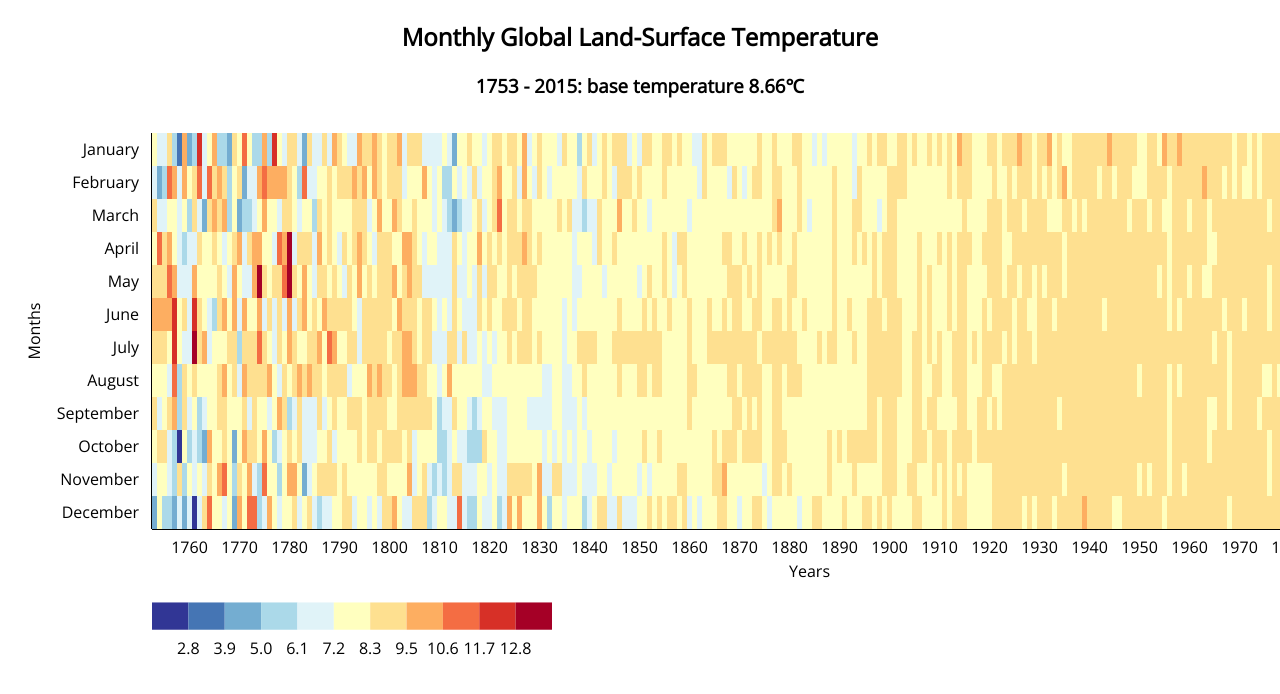
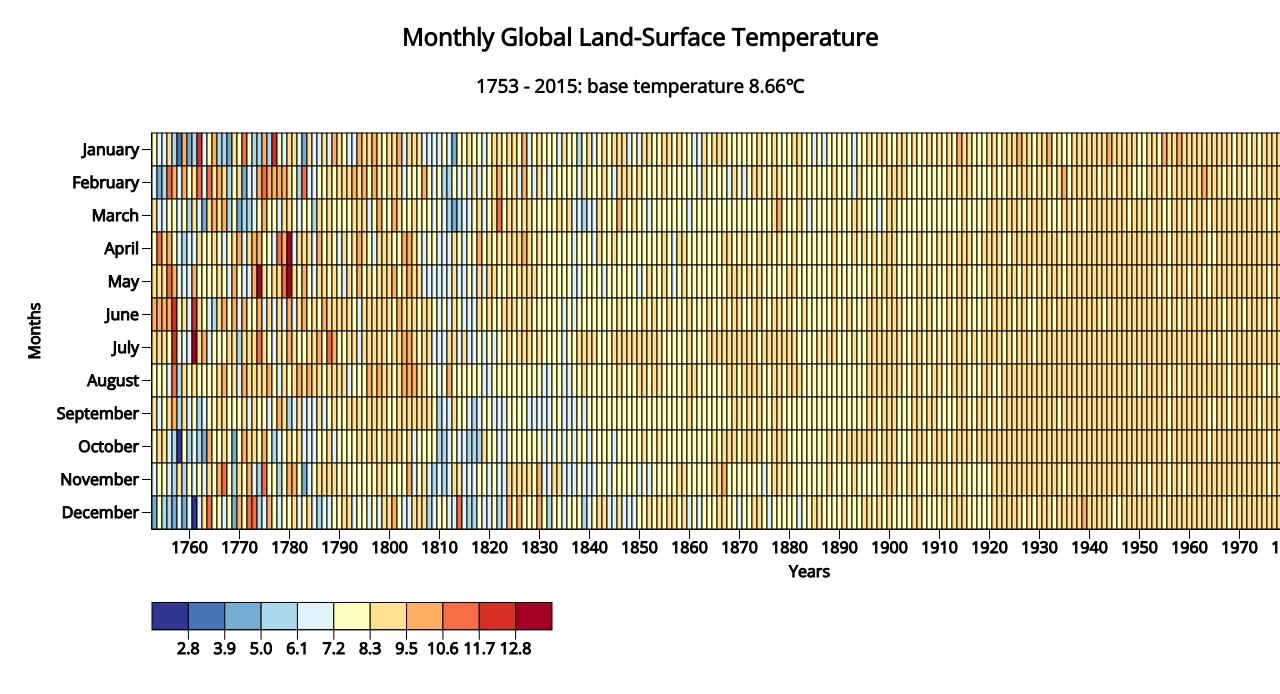
Before and after one commit to mohitdhimanskt/Heat-Map, a plain HTML site: page index.html in a window 1280 px wide. Shown: the top 694 px of the page. Drawn offline with nearby package versions, Linux system fonts and the light colour scheme.

Commit message:
Add to section svg css

```diff
--- a/style.css
+++ b/style.css
@@ -21,3 +21,7 @@ body .d3-tip {
   section heading {
     text-align: center;
   }
+  section svg {
+    stroke-width: 1;
+    stroke: black;
+  }
```
